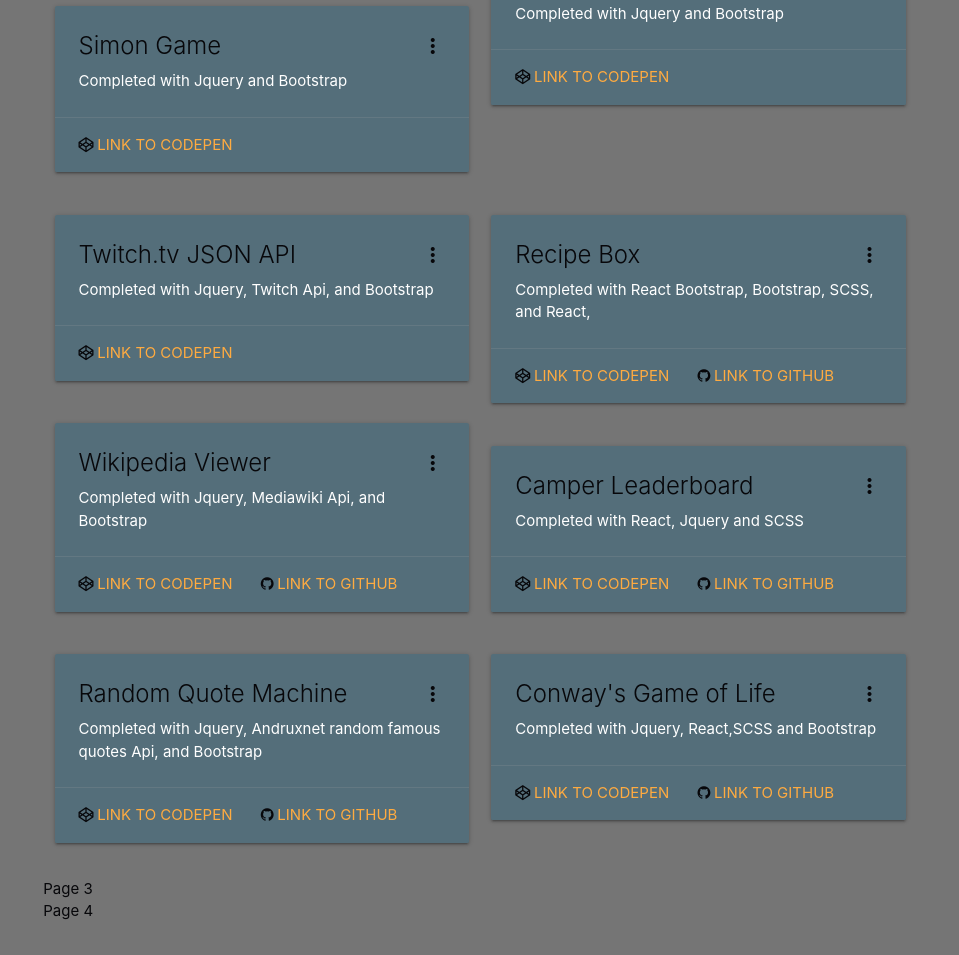
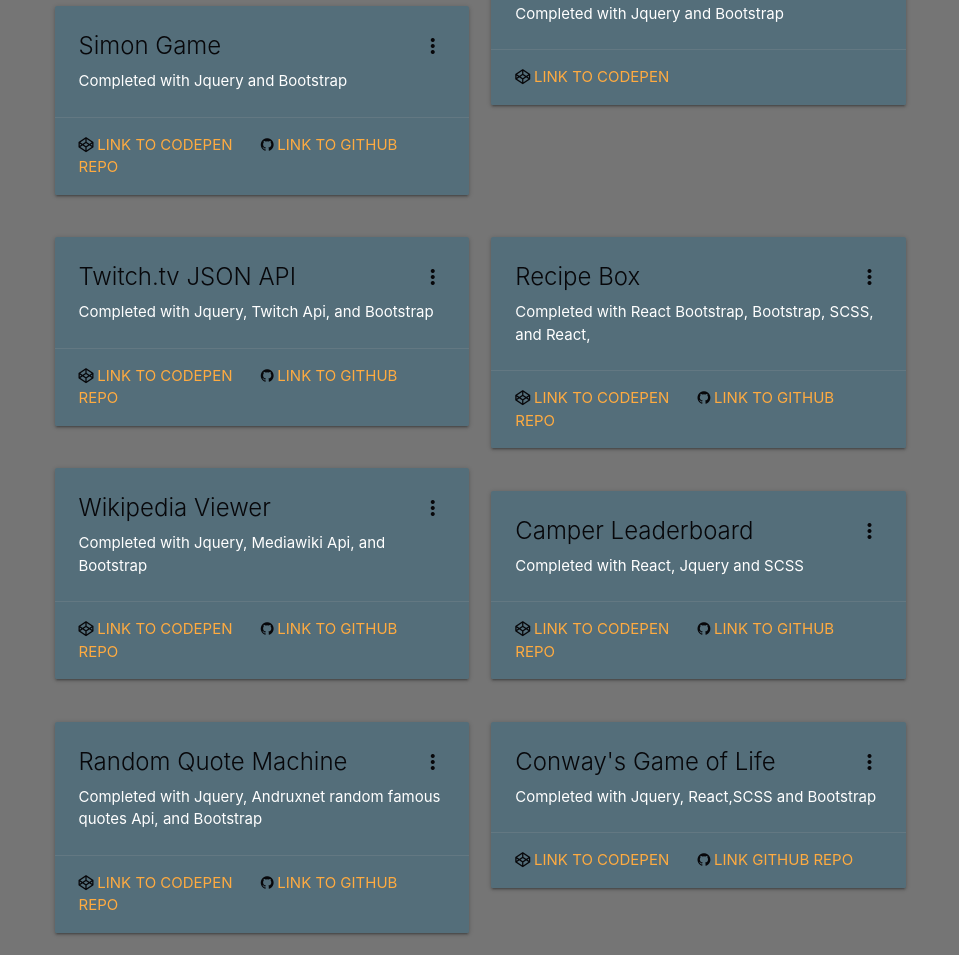
Before and after one commit to CWilliamsonJr/portfolio-site, a React app: page index.html in a window 1280 px wide. Shown: the part 1570-2525 px from the top of the page, without its empty margins (160-1119 px from the left). Built offline with nearby package versions, Linux system fonts and the light colour scheme; no server answers.

```diff
--- a/index.html
+++ b/index.html
@@ -137,7 +137,7 @@
                                             </div>
                                             <div class="card-action">
                                                 <a href="http://codepen.io/Leo81202/full/oxBNWr/" target="_blank"><i class="fa fa-codepen" aria-hidden="true"></i>Link to Codepen</a>
-                                                <!-- <a href="#"><i class="fa fa-github" aria-hidden="true"></i>This is a link</a> -->
+                                                <a href="https://github.com/leo81202/simon-game" target="_blank"><i class="fa fa-github" aria-hidden="true"></i>Link to Github Repo</a>
                                             </div>
                                         </div>
                                     </div>
@@ -163,7 +163,7 @@
                                             </div>
                                             <div class="card-action">
                                                 <a href="http://codepen.io/Leo81202/full/bpWNqr/" target="_blank"><i class="fa fa-codepen" aria-hidden="true"></i>Link to Codepen</a>
-                                                <a href="https://github.com/leo81202/markdown-previewer" target="_blank"><i class="fa fa-github" aria-hidden="true"></i>Link to Github</a>
+                                                <a href="https://github.com/leo81202/markdown-previewer" target="_blank"><i class="fa fa-github" aria-hidden="true"></i>Link Github Repo</a>
                                             </div>
                                         </div>
                                     </div>
@@ -204,9 +204,9 @@
                                             <div class="card-reveal">
                                                 <span class="card-title grey-text text-darken-4">Tic-Tac-Toe User Story<i class="material-icons right">close</i></span>
                                                 <ul class="reveal-list">
-                                                  <li>I can play a game of Tic Tac Toe with the computer. </li>
+                                                    <li>I can play a game of Tic Tac Toe with the computer.</li>
                                                     <li>My game will reset as soon as it's over so I can play again.</li>
-                                                  <li>My game will reset as soon as it's over so I can play again.</li>
+                                                    <li>I can choose whether I want to play as X or O.</li>
                                                 </ul>
                                             </div>
                                             <div class="card-action">
@@ -240,7 +240,7 @@
                                             </div>
                                             <div class="card-action">
                                                 <a href="http://codepen.io/Leo81202/full/reNwgo/" target="_blank"><i class="fa fa-codepen" aria-hidden="true"></i>Link to Codepen</a>
-                                                <!-- <a href="#">This is a link</a> -->
+                                                <a href="https://github.com/leo81202/twitch-viewer" target="_blank"><i class="fa fa-github" aria-hidden="true"></i>Link to Github Repo</a>
                                             </div>
                                         </div>
                                     </div>
@@ -263,7 +263,7 @@
                                             </div>
                                             <div class="card-action">
                                                 <a href="http://codepen.io/Leo81202/full/dMywbP/" target="_blank"><i class="fa fa-codepen" aria-hidden="true"></i>Link to Codepen</a>
-                                              <a href="https://github.com/leo81202/wikipedia-api" target="_blank"><i class="fa fa-github" aria-hidden="true"></i>Link to Github</a>
+                                                <a href="https://github.com/leo81202/wikipedia-api" target="_blank"><i class="fa fa-github" aria-hidden="true"></i>Link to Github Repo</a>
                                             </div>
                                         </div>
                                     </div>
@@ -287,7 +287,7 @@
                                             </div>
                                             <div class="card-action">
                                                 <a href="http://codepen.io/Leo81202/full/vLowrw/" target="_blank"><i class="fa fa-codepen" aria-hidden="true"></i>Link to Codepen</a>
-                                              <a href="https://github.com/leo81202/random-quote-machine" target="_blank"><i class="fa fa-github" aria-hidden="true"></i>Link to Github</a>
+                                                <a href="https://github.com/leo81202/random-quote-machine" target="_blank"><i class="fa fa-github" aria-hidden="true"></i>Link to Github Repo</a>
                                             </div>
                                         </div>
                                     </div>
@@ -317,7 +317,7 @@
                                             </div>
                                             <div class="card-action">
                                                 <a href="http://codepen.io/Leo81202/full/EKrVrY/" target="_blank"><i class="fa fa-codepen" aria-hidden="true"></i>Link to Codepen</a>
-                                              <a href="https://github.com/leo81202/recipe-box" target="_blank"><i class="fa fa-github" aria-hidden="true"></i>Link to Github</a>
+                                                <a href="https://github.com/leo81202/recipe-box" target="_blank"><i class="fa fa-github" aria-hidden="true"></i>Link to Github Repo</a>
                                             </div>
                                         </div>
                                     </div>
@@ -341,7 +341,7 @@
                                             </div>
                                             <div class="card-action">
                                                 <a href="http://codepen.io/Leo81202/full/qZmzXo/" target="_blank"><i class="fa fa-codepen" aria-hidden="true"></i>Link to Codepen</a>
-                                              <a href="https://github.com/leo81202/camper-leaderboard" target="_blank"><i class="fa fa-github" aria-hidden="true"></i>Link to Github</a>
+                                                <a href="https://github.com/leo81202/camper-leaderboard" target="_blank"><i class="fa fa-github" aria-hidden="true"></i>Link to Github Repo</a>
                                             </div>
                                         </div>
                                     </div>
@@ -368,7 +368,7 @@
                                             </div>
                                             <div class="card-action">
                                                 <a href="http://codepen.io/Leo81202/full/PNgNGy/" target="_blank"><i class="fa fa-codepen" aria-hidden="true"></i>Link to Codepen</a>
-                                              <a href="https://github.com/leo81202/game-of-life" target="_blank"><i class="fa fa-github" aria-hidden="true"></i>Link to Github</a>
+                                                <a href="https://github.com/leo81202/game-of-life" target="_blank"><i class="fa fa-github" aria-hidden="true"></i>Link Github Repo</a>
                                             </div>
                                         </div>
                                     </div>
@@ -402,7 +402,6 @@
             </div>
             <!---End of Container-->
         </div>
-
         <footer class="page-footer">
             <div class="footer-copyright">
                 &copy; 2016 Clarence Williamson | All rights reserved.
@@ -411,12 +410,7 @@
         </footer>
         <script src="http://cdnjs.cloudflare.com/ajax/libs/jquery/2.2.2/jquery.min.js"></script>
         <script src="https://cdnjs.cloudflare.com/ajax/libs/materialize/0.97.6/js/materialize.min.js"></script>
-
         <!-- <script src="js/index.js"></script> -->
-
-
-
-
     </body>
 
 </html>
```
Lines whose indentation alone changed are shown as unchanged.
